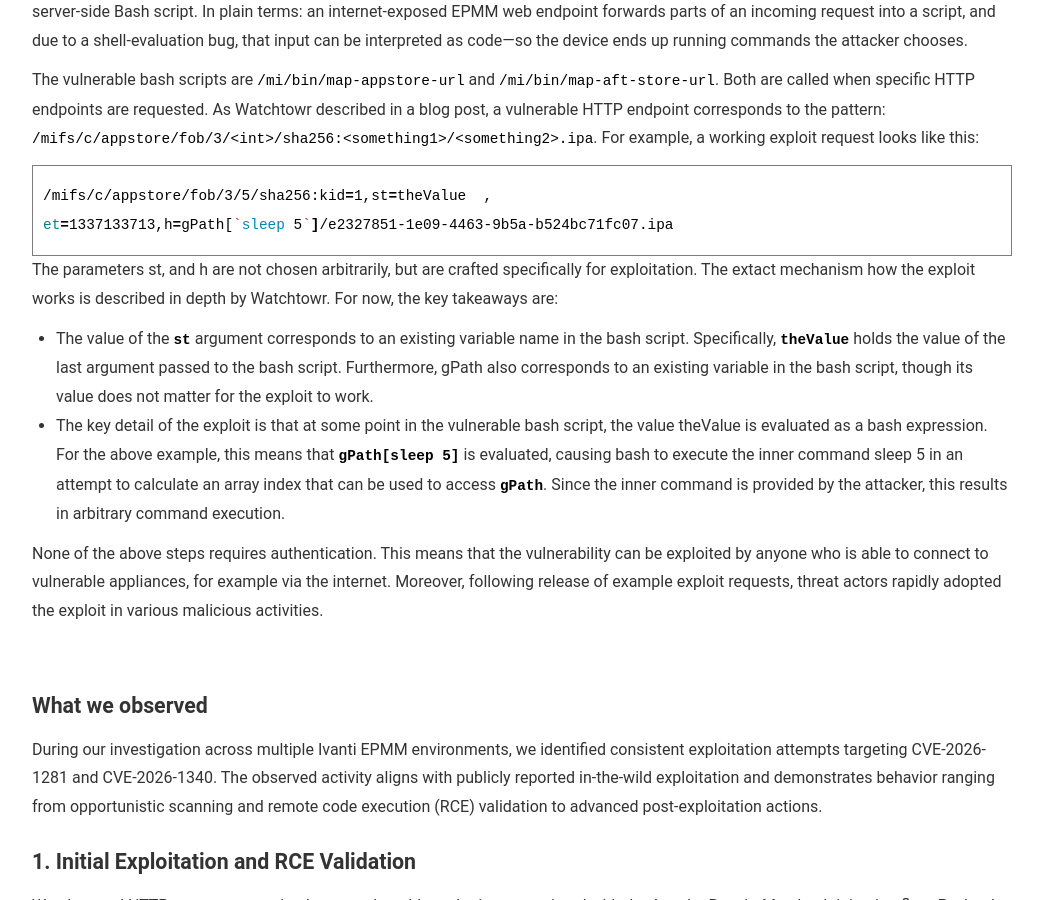
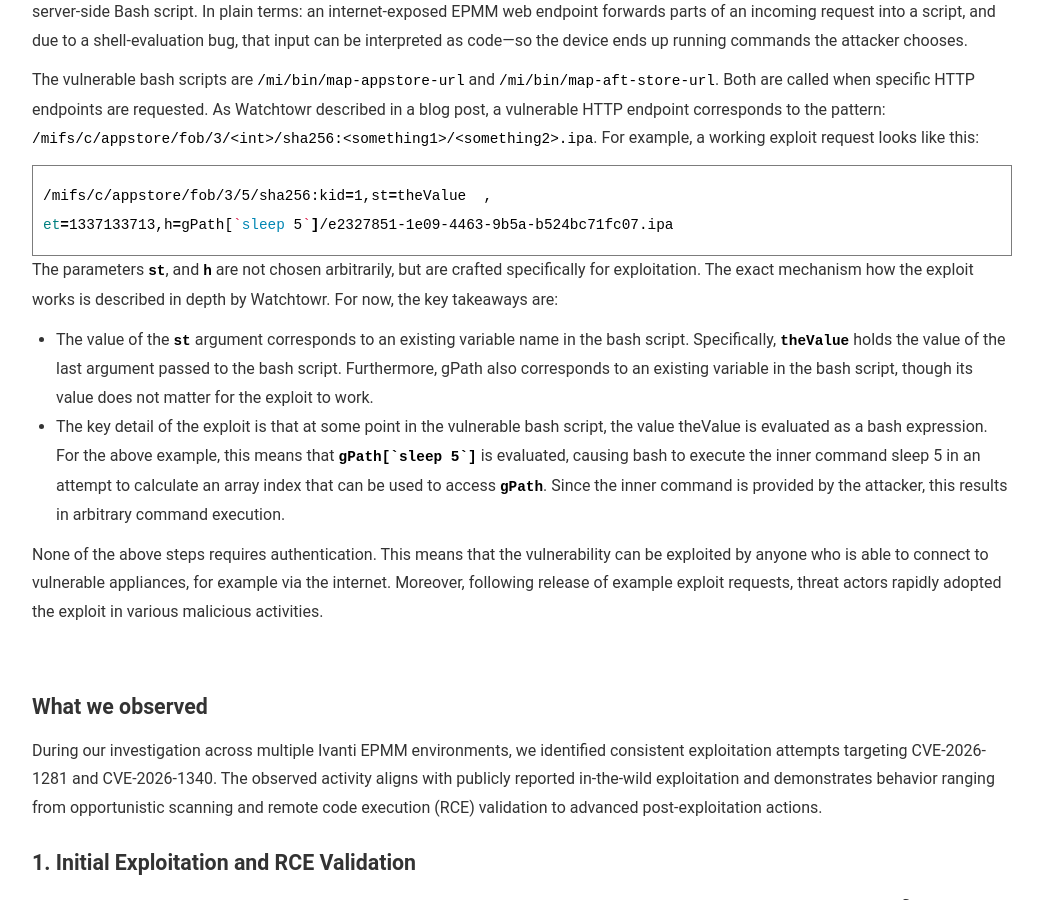
Before and after one commit to telekom-security/telekom-security.github.io, a Jekyll site: the page built from _posts/2026-03-03-ivanti-CVE-2026-1281-exploitation.md, in a window 1280 px wide and 900 px high, scrolled down 911 px. Shown: the whole window, without its empty margins (118-1161 px from the left). Built offline with Jekyll 4.4.1, drawn with Linux system fonts in a browser that asks for light colours.

Commit message:
fixed typos

````diff
--- a/_posts/2026-03-03-ivanti-CVE-2026-1281-exploitation.md
+++ b/_posts/2026-03-03-ivanti-CVE-2026-1281-exploitation.md
@@ -25,10 +25,10 @@
 et=1337133713,h=gPath[`sleep 5`]/e2327851-1e09-4463-9b5a-b524bc71fc07.ipa
 ```
 
-The parameters st, and h are not chosen arbitrarily, but are crafted specifically for exploitation. The extact mechanism how the exploit works is described in depth by Watchtowr. For now, the key takeaways are:
+The parameters **``st``**, and **``h``** are not chosen arbitrarily, but are crafted specifically for exploitation. The exact mechanism how the exploit works is described in depth by Watchtowr. For now, the key takeaways are:
 
 - The value of the **``st``** argument corresponds to an existing variable name in the bash script. Specifically, **``theValue``** holds the value of the last argument passed to the bash script. Furthermore, gPath also corresponds to an existing variable in the bash script, though its value does not matter for the exploit to work.
-- The key detail of the exploit is that at some point in the vulnerable bash script, the value theValue is evaluated as a bash expression. For the above example, this means that **`gPath[``sleep 5``]`** is evaluated, causing bash to execute the inner command sleep 5 in an attempt to calculate an array index that can be used to access **``gPath``**. Since the inner command is provided by the attacker, this results in arbitrary command execution.
+- The key detail of the exploit is that at some point in the vulnerable bash script, the value theValue is evaluated as a bash expression. For the above example, this means that **``gPath[`sleep 5`]``** is evaluated, causing bash to execute the inner command sleep 5 in an attempt to calculate an array index that can be used to access **``gPath``**. Since the inner command is provided by the attacker, this results in arbitrary command execution.
 
 None of the above steps requires authentication. This means that the vulnerability can be exploited by anyone who is able to connect to vulnerable appliances, for example via the internet. Moreover, following release of example exploit requests, threat actors rapidly adopted the exploit in various malicious activities.
 
````
